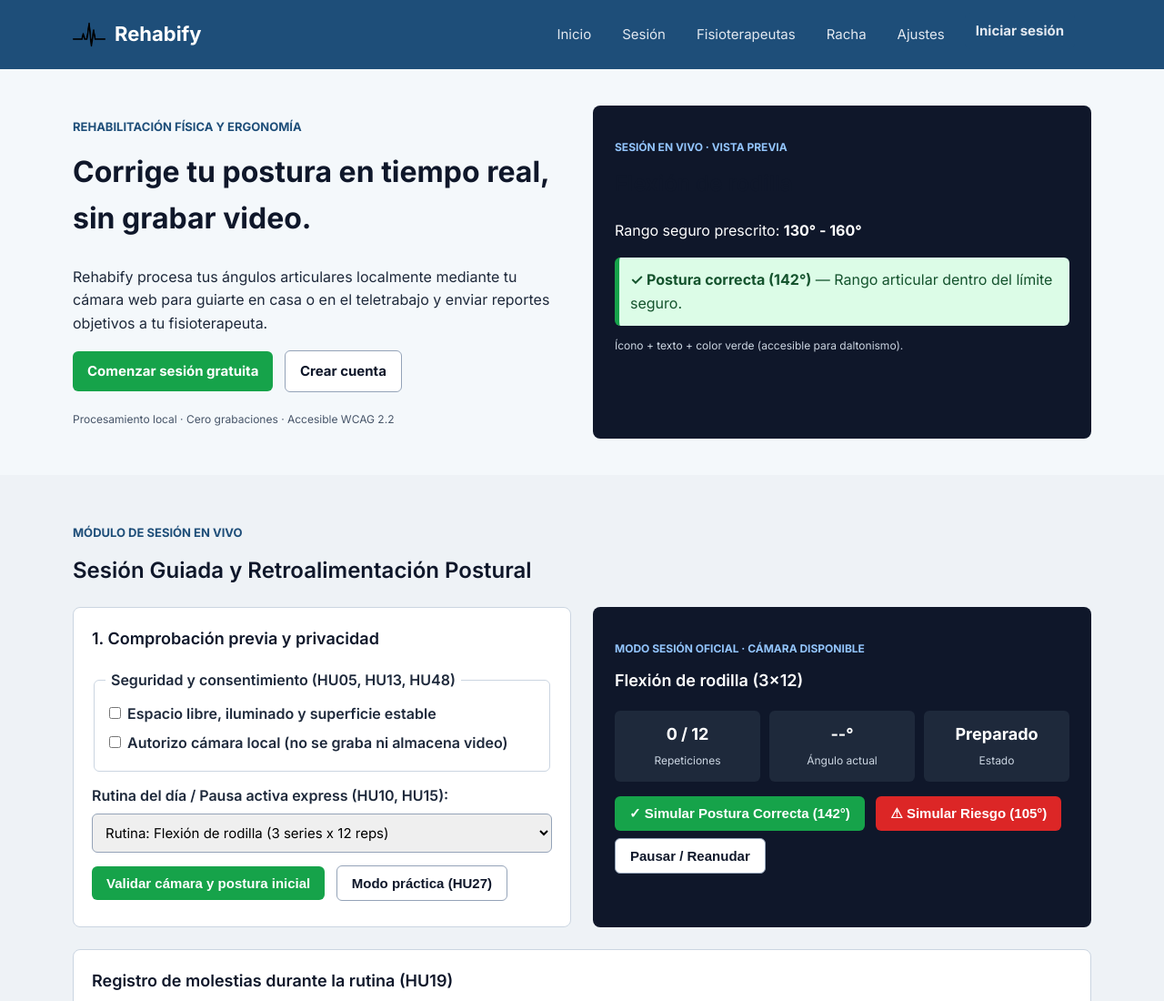
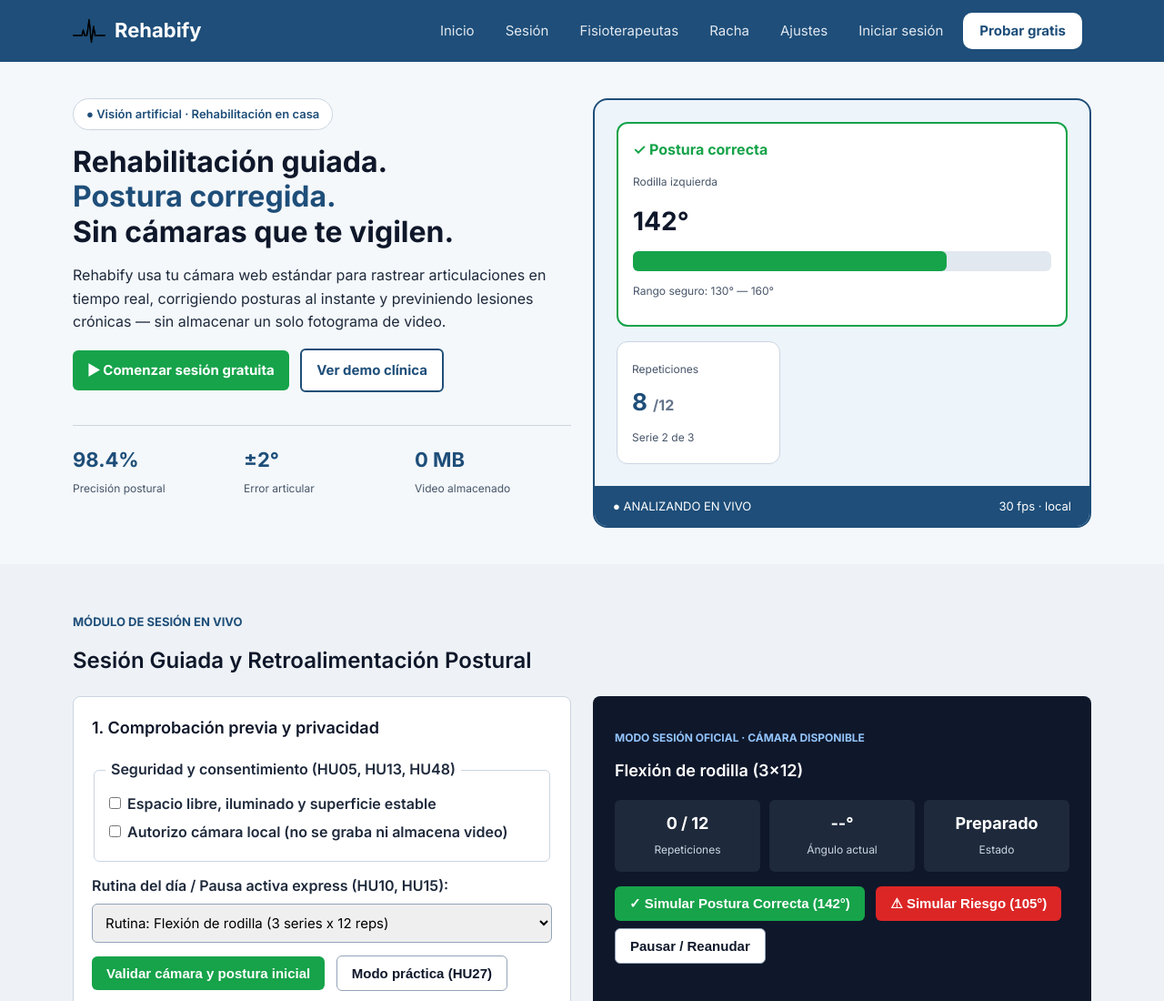
Before and after one commit to joaquin-v1954/joaquin-v1954.github.io, a plain HTML site: page pages/index.html in a window 1280 px wide. Shown: the top 1100 px of the page at 91% size. Drawn offline with Linux system fonts and the light colour scheme.

Commit message:
Add files via upload

```diff
--- a/css/styles.css
+++ b/css/styles.css
@@ -544,7 +544,6 @@ tbody tr:nth-child(odd) {
 }
 
 @media screen and (max-width: 600px) {
-  @media screen and (max-width: 600px) {
   body {
     overflow-x: hidden;
   }
@@ -562,7 +561,7 @@ tbody tr:nth-child(odd) {
   .tres-columnas-mini {
     grid-template-columns: 1fr;
   }
-}
+
   .boton-menu {
     display: inline-block;
     padding: 8px 14px;
--- a/pages/index.html
+++ b/pages/index.html
@@ -4,22 +4,25 @@
   <meta charset="UTF-8">
   <meta name="viewport" content="width=device-width, initial-scale=1.0">
   <title>Rehabify | Rehabilitación y Ergonomía en Tiempo Real</title>
+  <link rel="stylesheet" href="https://fonts.googleapis.com/css?family=Inter:400,600,700&display=swap">
   <link rel="stylesheet" href="../css/styles.css">
+  <link rel="icon" href="../favicon.ico">
   <script src="../js/main.js" defer></script>
-  <link rel="icon" href="../favicon.ico">
-  <link rel="stylesheet" href="https://fonts.googleapis.com/css?family=Inter:400,600,700&display=swap">
 </head>
 <body>
 
-<header class="cabecera">
+  <!-- CABECERA AZUL (Prototipo) -->
+  <header class="cabecera">
     <div class="contenedor barra">
       <a class="marca" href="#inicio">
-      <img src="../assets/images/logo.png" alt="" class="logo" width="36" height="36">
-       Rehabify
+        <img src="../assets/images/logo.png" alt="" class="logo" width="36" height="36">
+        Rehabify
       </a>
+
       <button type="button" id="btn-menu" class="boton-menu" aria-expanded="false" aria-label="Abrir menú">
         &#9776; Menú
       </button>
+
       <nav id="navegacion" aria-label="Navegación principal">
         <ul class="menu">
           <li><a href="#inicio">Inicio</a></li>
@@ -27,7 +30,8 @@
           <li><a href="#fisioterapeutas">Fisioterapeutas</a></li>
           <li><a href="#racha">Racha</a></li>
           <li><a href="#ajustes">Ajustes</a></li>
-          <li><a href="#acceso" class="boton">Iniciar sesión</a></li>
+          <li><a href="#acceso">Iniciar sesión</a></li>
+          <li><a href="#sesion" class="boton-blanco">Probar gratis</a></li>
         </ul>
       </nav>
     </div>
@@ -35,28 +39,66 @@
 
   <main id="main">
 
-    <!-- 1. INICIO / HERO (Wireframe 4.4.1 y 4.4.2 | HU05, HU07) -->
+    <!-- 1. INICIO / HERO (Diseño Figma Rehabify) -->
     <section id="inicio" class="seccion contenedor dos-columnas">
       <div>
-        <p class="etiqueta">Rehabilitación física y ergonomía</p>
-        <h1>Corrige tu postura en tiempo real, sin grabar video.</h1>
-        <p>Rehabify procesa tus ángulos articulares localmente mediante tu cámara web para guiarte en casa o en el teletrabajo y enviar reportes objetivos a tu fisioterapeuta.</p>
+        <span class="pildora">● Visión artificial · Rehabilitación en casa</span>
+
+        <h1 class="titulo-hero">
+          Rehabilitación guiada.<br>
+          <span class="texto-azul">Postura corregida.</span><br>
+          Sin cámaras que te vigilen.
+        </h1>
+
+        <p>
+          Rehabify usa tu cámara web estándar para rastrear articulaciones en tiempo real, corrigiendo posturas al instante y previniendo lesiones crónicas — sin almacenar un solo fotograma de video.
+        </p>
+
         <div class="grupo-botones">
-          <a href="#sesion" class="boton boton-verde">Comenzar sesión gratuita</a>
-          <a href="#acceso" class="boton boton-secundario">Crear cuenta</a>
+          <a href="#sesion" class="boton boton-verde">▶ Comenzar sesión gratuita</a>
+          <a href="#fisioterapeutas" class="boton boton-borde">Ver demo clínica</a>
         </div>
-        <p class="caption">Procesamiento local · Cero grabaciones · Accesible WCAG 2.2</p>
+
+        <div class="metricas-hero">
+          <div>
+            <strong>98.4%</strong>
+            <span class="caption">Precisión postural</span>
+          </div>
+          <div>
+            <strong>±2°</strong>
+            <span class="caption">Error articular</span>
+          </div>
+          <div>
+            <strong>0 MB</strong>
+            <span class="caption">Video almacenado</span>
+          </div>
+        </div>
       </div>
 
-      <!-- Tarjeta visual del Hero (Wireframe derecho) -->
-      <div class="tarjeta-oscura">
-        <p class="etiqueta-clara">SESIÓN EN VIVO · VISTA PREVIA</p>
-        <h2>Flexión de rodilla</h2>
-        <p>Rango seguro prescrito: <strong>130° - 160°</strong></p>
-        <div class="caja-estado">
-          <strong>✓ Postura correcta (142°)</strong> — Rango articular dentro del límite seguro.
+      <!-- Vista previa de seguimiento postural (Lado derecho) -->
+      <div class="marco-camara">
+        <div class="marco-cuerpo">
+          <div class="tarjeta-alerta-ok">
+            <strong class="texto-verde">✓ Postura correcta</strong>
+            <p class="caption">Rodilla izquierda</p>
+            <p class="angulo-grande">142°</p>
+            <div class="barra-fondo">
+              <div class="barra-progreso" style="width: 75%;"></div>
+            </div>
+            <p class="caption">Rango seguro: 130° — 160°</p>
+          </div>
+
+          <div class="tarjeta-reps">
+            <span class="caption">Repeticiones</span>
+            <p class="reps-grande">8 <span>/12</span></p>
+            <span class="caption">Serie 2 de 3</span>
+          </div>
         </div>
-        <p class="caption-clara">Ícono + texto + color verde (accesible para daltonismo).</p>
+
+        <div class="marco-pie">
+          <span>● ANALIZANDO EN VIVO</span>
+          <span>30 fps · local</span>
+        </div>
       </div>
     </section>
 
```
